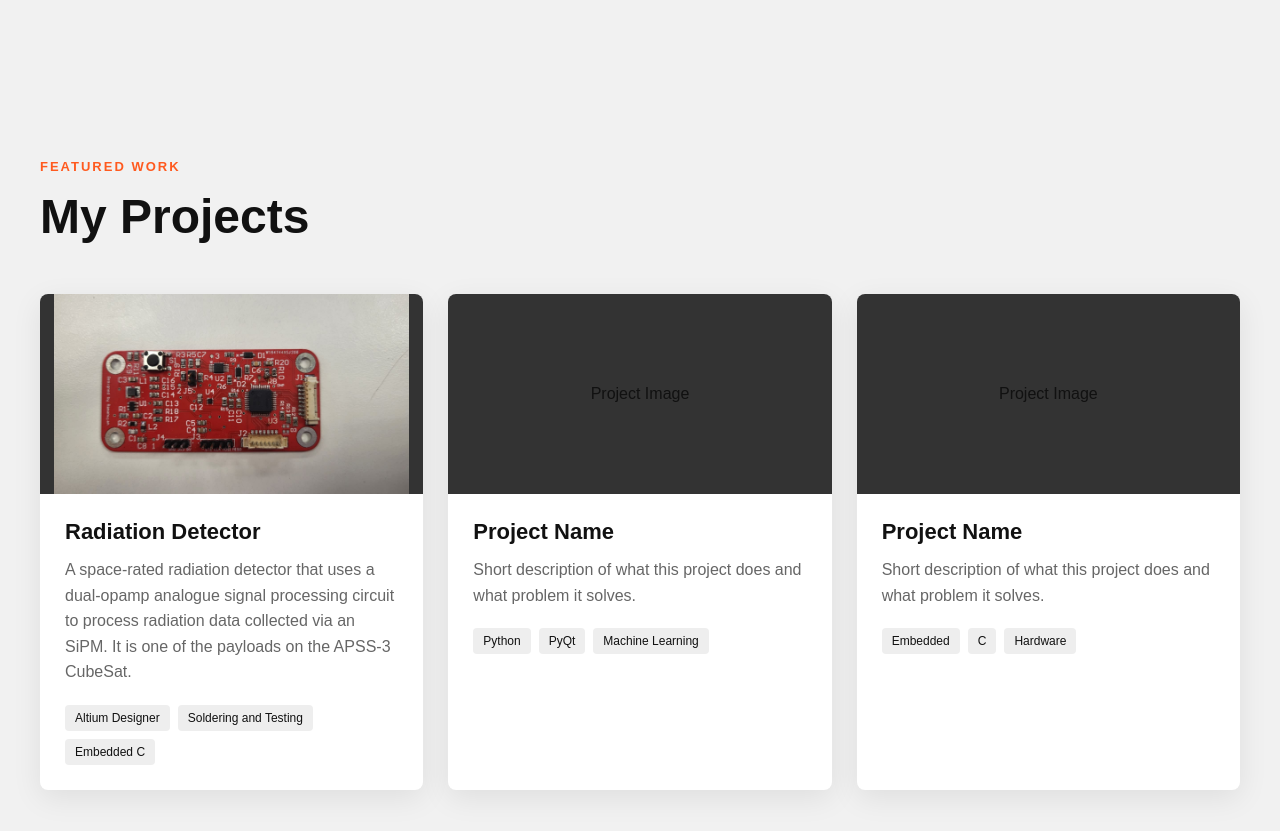
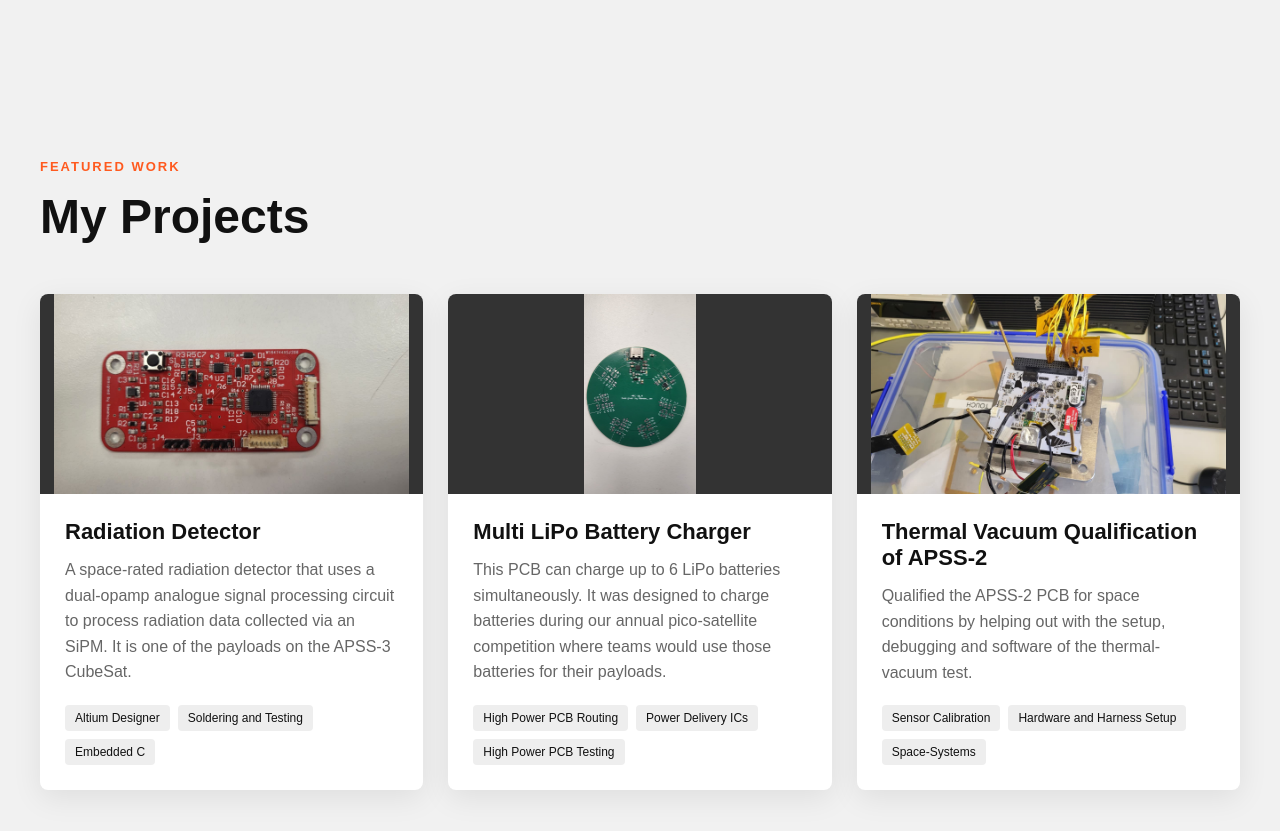
Before and after one commit to FreeZucchini/freezucchini.github.io, a Jekyll site: the page built from index.markdown, in a window 1280 px wide and 900 px high, scrolled down 676 px. Shown: the top 831 px of the window. Built offline with Jekyll 4.4.1, drawn with Linux system fonts in a browser that asks for light colours.

Commit message:
3 project cards updated

```diff
--- a/index.markdown
+++ b/index.markdown
@@ -89,22 +89,27 @@ title: Portfolio
             <article class="project-card">
 
                 <div class="project-card-image">
-                    Project Image
+                    <img
+                        src="{{ '/assets/images/lipo-charger.jpeg' | relative_url }}"
+                        alt="Multi-Battery Charger PCB"
+                    >
                 </div>
 
                 <div class="project-card-content">
 
-                    <h3>Project Name</h3>
+                    <h3>Multi LiPo Battery Charger</h3>
 
                     <p>
-                        Short description of what this project
-                        does and what problem it solves.
+                        This PCB can charge up to 6 LiPo batteries
+                        simultaneously. It was designed to charge batteries during our
+                        annual pico-satellite competition where teams would use those batteries
+                        for their payloads.
                     </p>
 
                     <div class="tags">
-                        <span>Python</span>
-                        <span>PyQt</span>
-                        <span>Machine Learning</span>
+                        <span>High Power PCB Routing</span>
+                        <span>Power Delivery ICs</span>
+                        <span>High Power PCB Testing</span>
                     </div>
 
                 </div>
@@ -115,22 +120,25 @@ title: Portfolio
             <article class="project-card">
 
                 <div class="project-card-image">
-                    Project Image
+                    <img
+                        src="{{ '/assets/images/kessler.jpeg' | relative_url }}"
+                        alt="APSS-2 PCB"
+                    >
                 </div>
 
                 <div class="project-card-content">
 
-                    <h3>Project Name</h3>
+                    <h3>Thermal Vacuum Qualification of APSS-2</h3>
 
                     <p>
-                        Short description of what this project
-                        does and what problem it solves.
+                        Qualified the APSS-2 PCB for space conditions by helping out
+                        with the setup, debugging and software of the thermal-vacuum test.
                     </p>
 
                     <div class="tags">
-                        <span>Embedded</span>
-                        <span>C</span>
-                        <span>Hardware</span>
+                        <span>Sensor Calibration</span>
+                        <span>Hardware and Harness Setup</span>
+                        <span>Space-Systems</span>
                     </div>
 
                 </div>
```
Also changed, not shown: assets/images/beacon-pcb.jpeg (added), assets/images/kessler-cleanroom.jpeg (added), assets/images/kessler-tvac.jpeg (added), assets/images/kessler.jpeg (added), assets/images/lipo-charger.jpeg (added), assets/images/tsat-pcb.jpeg (added), assets/images/tsat-rocket.jpeg (added), assets/images/tsat.jpeg (added).
